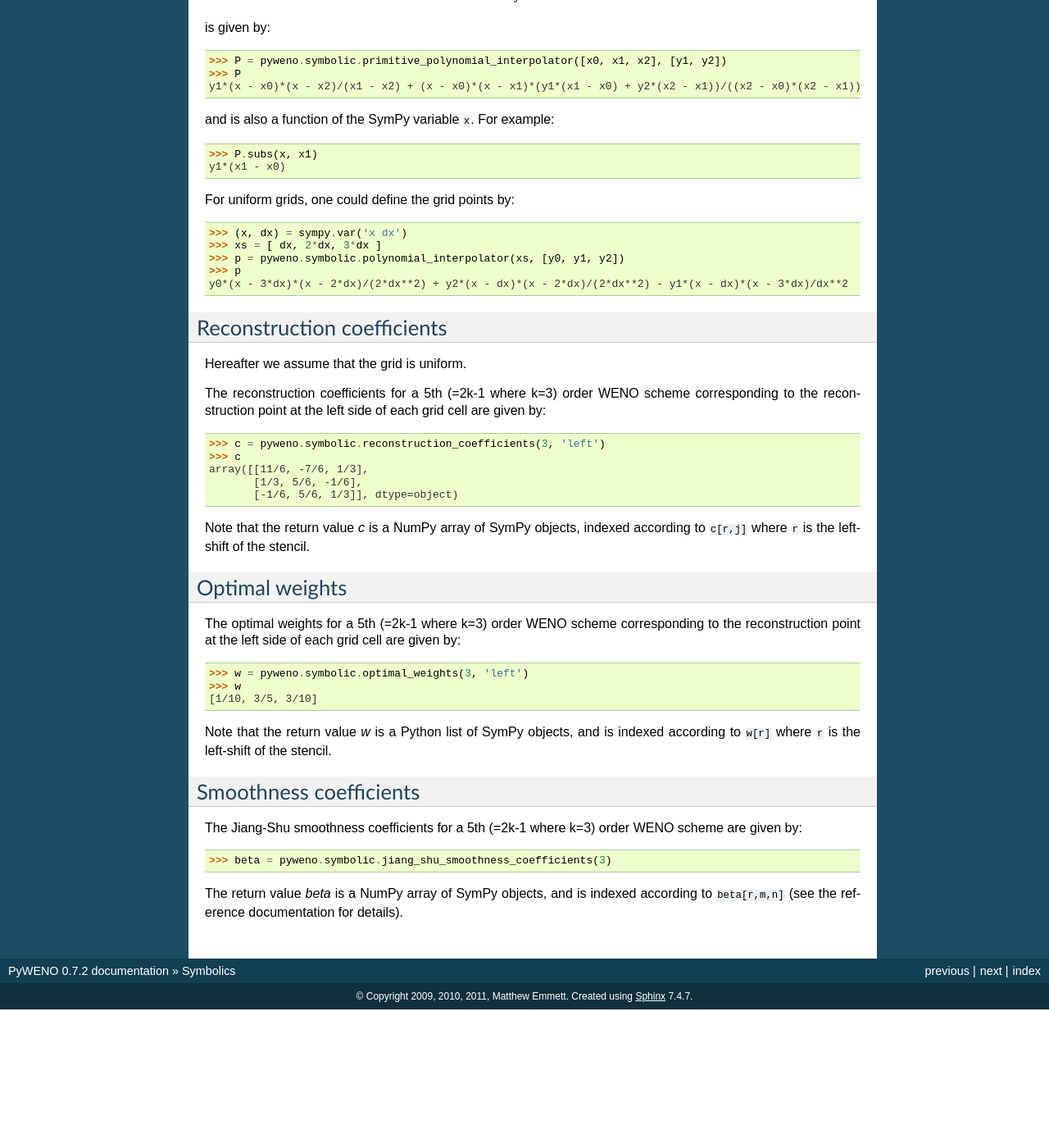
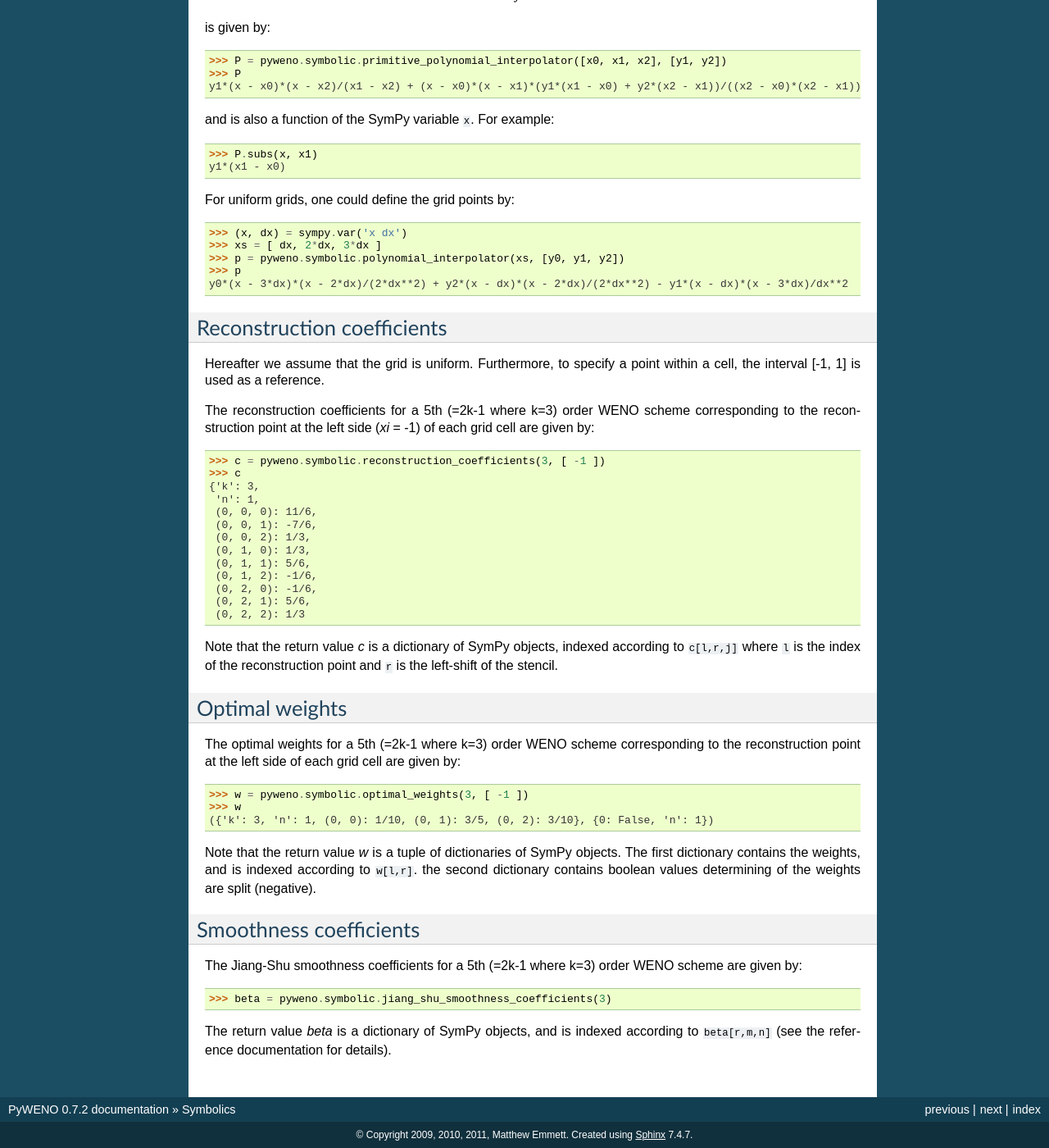
Before and after one commit to memmett/PyWENO, a Sphinx documentation site: the page built from docs/symbolic.rst, in a window 1280 px wide and 1400 px high, scrolled down 660 px. Shown: the whole window at 82% size. Built offline with Sphinx 7.4.7, drawn with Linux system fonts in a browser that asks for light colours; the version number is read from the project's files by our own code; before the commit the page ends 1891 px from its top, so only the background shows below that.

Commit message:
DOCS: Update symbolics docs and add NotImplementedError to some examples.

```diff
--- a/docs/symbolic.rst
+++ b/docs/symbolic.rst
@@ -61,21 +61,30 @@ For uniform grids, one could define the grid points by::
 Reconstruction coefficients
 ---------------------------
 
-Hereafter we assume that the grid is uniform.
+Hereafter we assume that the grid is uniform.  Furthermore, to specify
+a point within a cell, the interval [-1, 1] is used as a reference.
 
 The reconstruction coefficients for a 5th (=2k-1 where k=3) order WENO
-scheme corresponding to the reconstruction point at the left side of
-each grid cell are given by::
+scheme corresponding to the reconstruction point at the left side
+(*xi* = -1) of each grid cell are given by::
 
-  >>> c = pyweno.symbolic.reconstruction_coefficients(3, 'left')
+  >>> c = pyweno.symbolic.reconstruction_coefficients(3, [ -1 ])
   >>> c
-  array([[11/6, -7/6, 1/3],
-         [1/3, 5/6, -1/6],
-         [-1/6, 5/6, 1/3]], dtype=object)
+  {'k': 3,
+   'n': 1,
+   (0, 0, 0): 11/6,
+   (0, 0, 1): -7/6,
+   (0, 0, 2): 1/3,
+   (0, 1, 0): 1/3,
+   (0, 1, 1): 5/6,
+   (0, 1, 2): -1/6,
+   (0, 2, 0): -1/6,
+   (0, 2, 1): 5/6,
+   (0, 2, 2): 1/3
 
-Note that the return value *c* is a NumPy array of SymPy objects,
-indexed according to ``c[r,j]`` where ``r`` is the left-shift of the
-stencil.
+Note that the return value *c* is a dictionary of SymPy objects,
+indexed according to ``c[l,r,j]`` where ``l`` is the index of the
+reconstruction point and ``r`` is the left-shift of the stencil.
 
 
 Optimal weights
@@ -85,13 +94,14 @@ The optimal weights for a 5th (=2k-1 where k=3) order WENO scheme
 corresponding to the reconstruction point at the left side of each
 grid cell are given by::
 
-  >>> w = pyweno.symbolic.optimal_weights(3, 'left')
+  >>> w = pyweno.symbolic.optimal_weights(3, [ -1 ])
   >>> w
-  [1/10, 3/5, 3/10]
+  ({'k': 3, 'n': 1, (0, 0): 1/10, (0, 1): 3/5, (0, 2): 3/10}, {0: False, 'n': 1})
 
-Note that the return value *w* is a Python list of SymPy objects, and
-is indexed according to ``w[r]`` where ``r`` is the left-shift of the
-stencil.
+Note that the return value *w* is a tuple of dictionaries of SymPy
+objects.  The first dictionary contains the weights, and is indexed
+according to ``w[l,r]``.  the second dictionary contains boolean
+values determining of the weights are split (negative).
 
 
 Smoothness coefficients
@@ -102,6 +112,6 @@ order WENO scheme are given by::
 
   >>> beta = pyweno.symbolic.jiang_shu_smoothness_coefficients(3)
 
-The return value *beta* is a NumPy array of SymPy objects, and is
+The return value *beta* is a dictionary of SymPy objects, and is
 indexed according to ``beta[r,m,n]`` (see the reference documentation
 for details).
```
Also changed, not shown: 2 other files.
